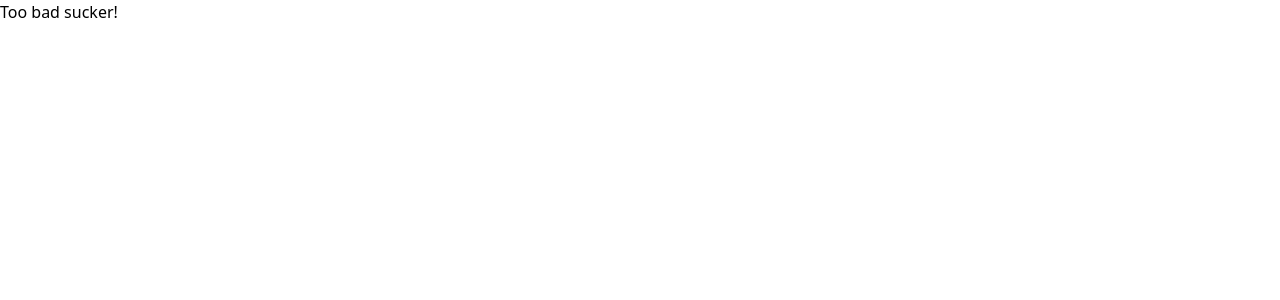
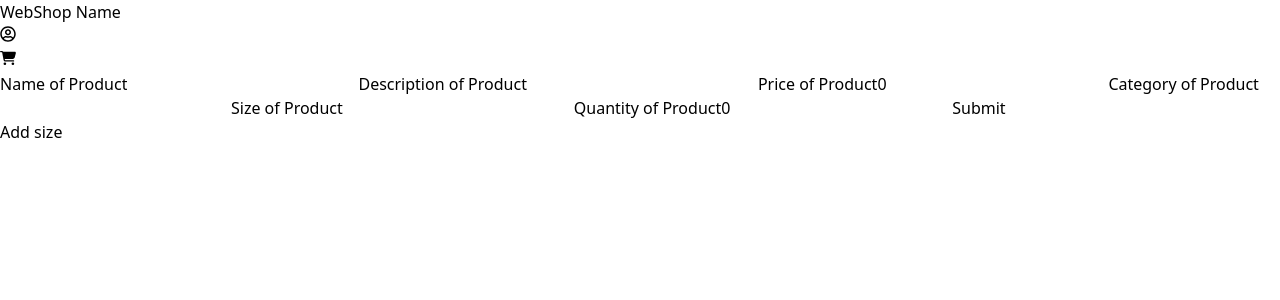
Before and after one commit to PeterDaneholm/web_dev_exam_project, a React (Vite) app in the folder frontend/exam_webshop/: page /uploadproduct in a window 1280 px wide. Before the commit this address had no page. Shown: the top 300 px of the page. Built offline with nearby package versions, Linux system fonts and the light colour scheme.

Commit message:
Work on uploading products. Got to work through Swagger, but need testing in FE and admin auth

```diff
--- a/frontend/exam_webshop/src/main.jsx
+++ b/frontend/exam_webshop/src/main.jsx
@@ -56,6 +56,14 @@ const router = createBrowserRouter([
         path: "/profile/:username",
         element: <Profile />
       },
+      {
+        path: "/uploadproduct",
+        element: <AdminProduct />/* (
+          <ProtectedRoute scopes={['admin']}>
+            <AdminProduct />
+          </ProtectedRoute>
+        ) */
+      },
     ]
   },
   {
@@ -68,19 +76,19 @@ const router = createBrowserRouter([
   },
   {
     path: "/admin",
-    element: (
+    element: <Admin />/* (
       <ProtectedRoute scopes={['admin']}>
         <Admin />
       </ProtectedRoute>
-    ),
+    ) */,
     childen: [
       {
         path: "/uploadproduct",
-        element: (
+        element: <AdminProduct />/* (
           <ProtectedRoute scopes={['admin']}>
             <AdminProduct />
           </ProtectedRoute>
-        )
+        ) */
       },
     ]
   }
--- a/frontend/exam_webshop/src/routes/AdminProduct.jsx
+++ b/frontend/exam_webshop/src/routes/AdminProduct.jsx
@@ -3,7 +3,14 @@ import api from '../api'
 import { useNavigate } from 'react-router-dom'
 
 const AdminProduct = () => {
-    const [newProduct, setNewProduct] = useState({})
+    const [newProduct, setNewProduct] = useState({
+        name: "",
+        description: "",
+        size: [],
+        price: 0,
+        category: "",
+    })
+    const [size, setSize] = useState({ size: "", quantity: 0 })
     const navigate = useNavigate()
 
     const handleChange = (e) => {
@@ -15,18 +22,56 @@ const AdminProduct = () => {
         })
     }
 
+    const handleSizeChange = (e) => {
+        setSize((prev) => {
+            return {
+                ...prev,
+                [e.target.name]: e.target.value
+            }
+        })
+    }
+
+    const addSize = () => {
+        setNewProduct({ ...newProduct, size: size })
+        console.log(newProduct)
+        setSize({ size: "", quantity: 0 })
+    }
+
     const handleSubmit = async (e) => {
         e.preventDefault();
         const response = await api.post("/products")
+        console.log("Response: ", response)
         navigate("/admin")
     }
 
     return (
         <div>
 
-            <form onSubmit={handleSubmit}>
+            <form onSubmit={handleSubmit} className='bg-gray-200 flex flex-col w-[90%] p-2 rounded-lg m-2'>
+                <label htmlFor="name">Name of Product</label>
+                <input type="text" name='name' onChange={handleChange} value={newProduct.name} />
 
+                <label htmlFor="description">Description of Product</label>
+                <input type="text" name='description' onChange={handleChange} value={newProduct.description} />
+
+                <label htmlFor="price">Price of Product</label>
+                <input type="number" name='price' onChange={handleChange} value={newProduct.price} />
+
+                <label htmlFor="category">Category of Product</label>
+                <input type="text" name='category' onChange={handleChange} value={newProduct.category} />
+
+                <label htmlFor="size">Size of Product</label>
+                <input type="text" name='size' onChange={handleSizeChange} value={size.size} />
+
+                <label htmlFor="quantity">Quantity of Product</label>
+                <input type="text" name='quantity' onChange={handleSizeChange} value={size.quantity} />
+
+                <button>Submit</button>
             </form>
+
+            <button onClick={addSize}>
+                Add size
+            </button>
         </div>
     )
 }
```
Also changed, not shown: 2 other files (tests, documents, lock files or other folders).
